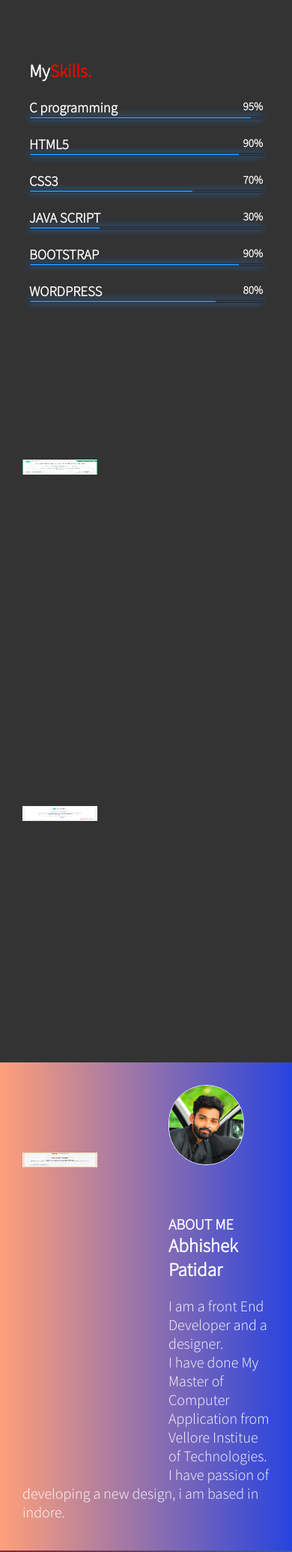
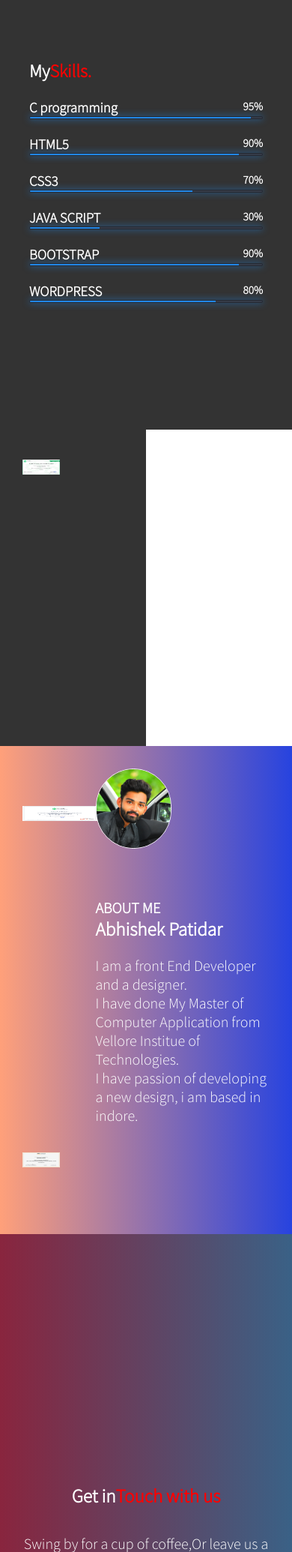
Before and after one commit to 9926830418/portfolio, a PHP site: page / in a window 390 px wide. Shown: the part 845-2915 px from the top of the page at 75% size. Run offline with PHP 8.4, Linux system fonts and the light colour scheme; some libraries are stand-ins or nearby versions.

Commit message:
Update style.css

```diff
--- a/style.css
+++ b/style.css
@@ -681,8 +681,8 @@ display: none;
 	}
 
 	.certificate{
-		width: 100%;
-		height: 100vh;
+		width: 50%;
+		height: 50vh;
 	}
 	.gallery {
 
@@ -692,16 +692,17 @@ display: none;
 
 	 }
 	 img.aws{
-		width:100px;
+		width:50px;
 		 height:20px;
 
 	 }
 	img.python{
-		width:100px;
+		width:50px;
 		 height:20px;
 	}
 	img.robot{
 		width:100px;
 		 height:20px;
 	}
+
 }
```
